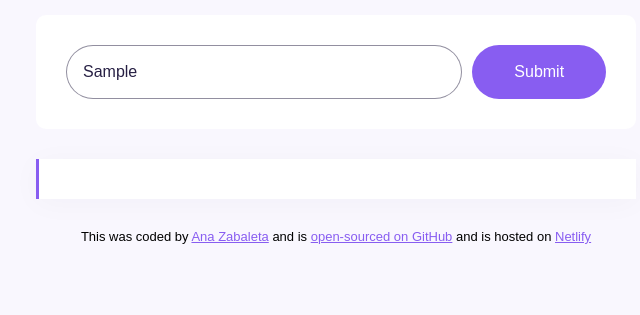
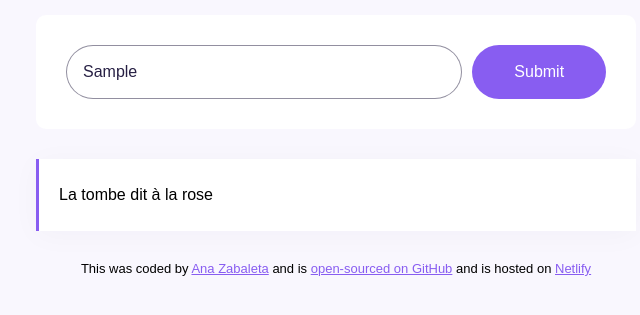
Before and after one commit to Zana2234/poem-generator, a plain HTML site: page index.html in a window 1280 px wide. Both pictures are taken after typing "Sample" into the empty fields and a click on the input 843 px from the left and 315 px from the top of the page. Shown: the part 243-558 px from the top of the page, without its empty margins (304-944 px from the left). Drawn offline with nearby package versions, Linux system fonts and the light colour scheme.

Commit message:
Added link typewriter effect

```diff
--- a/index.html
+++ b/index.html
@@ -3,6 +3,8 @@
   <head>
     <meta charset="UTF-8" />
     <meta name="viewport" content="width=device-width, initial-scale=1.0" />
+    <script src="https://unpkg.com/typewriter-effect@latest/dist/core.js"></script>
+
     <link rel="stylesheet" href="src/style.css" />
     <title>Poem Generator</title>
   </head>
--- a/src/index.js
+++ b/src/index.js
@@ -1,13 +1,13 @@
 function generatePoem(event) {
   event.preventDefault();
-  let poemFormElement = document.querySelector("#poem");
 
   new Typewriter("#poem", {
-    strings: "The poem will go here",
+    strings: "La tombe dit à la rose",
     autoStart: true,
     delay: 1,
-    cursor: ""
+    cursor: "",
   });
 }
+
 let poemFormElement = document.querySelector("#poem-generator-form");
 poemFormElement.addEventListener("submit", generatePoem);
```
